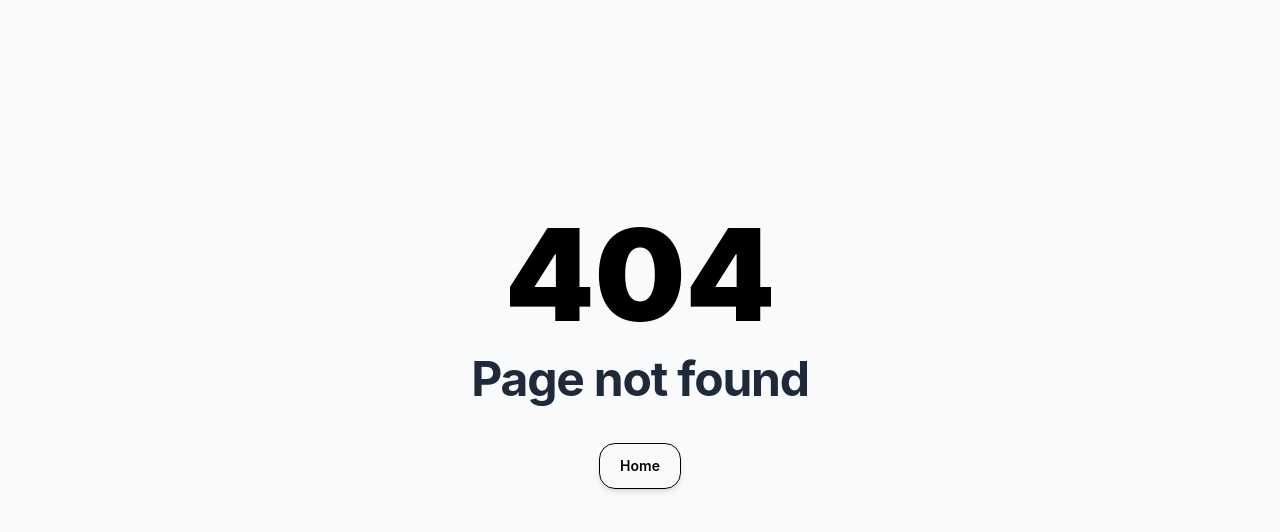
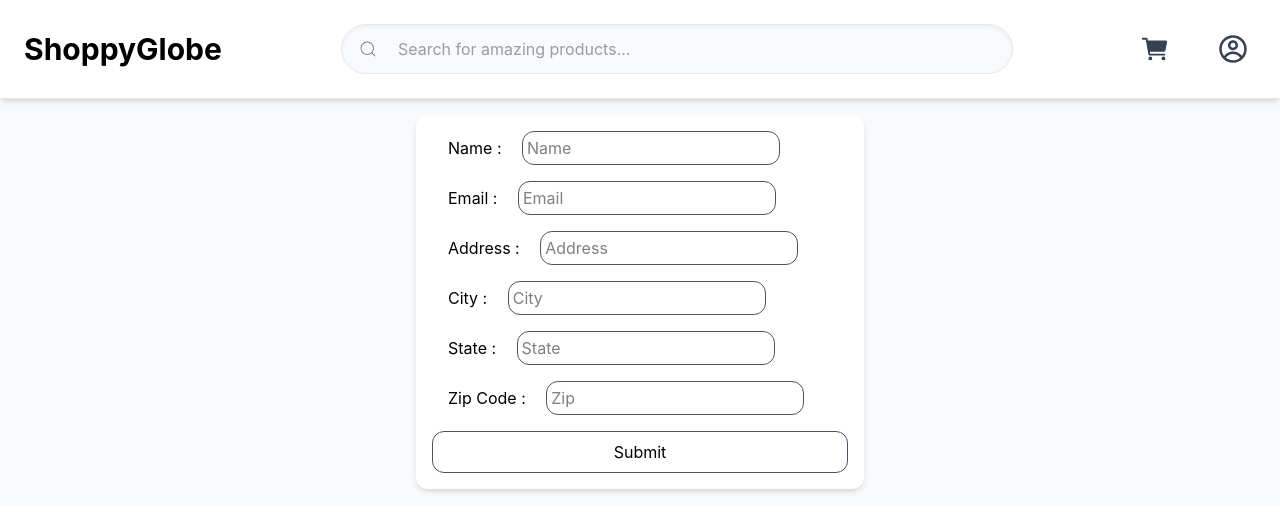
Before and after one commit to Gagangowda777/ShoppyGlobe, a React (Vite) app: page /checkout in a window 1280 px wide. Before the commit this address had no page. Shown: the top 532 px of the page. Built offline with nearby package versions, Linux system fonts and the light colour scheme.

Commit message:
added checkout page-1.0

```diff
--- a/src/App.jsx
+++ b/src/App.jsx
@@ -4,6 +4,7 @@ import ProductList from "./Components/ProductList";
 import ProductDetal from "./Components/ProductDetal";
 import Cart from "./Components/Cart";
 import ErrorPage from "./Components/ErrorPage";
+import CheckOut from './Components/CheckOut';
 
 // Create a layout component that includes the Header
 const Layout = () => (
@@ -21,6 +22,7 @@ function App() {
           <Route path="/" element={<ProductList />} />
           <Route path="/product/:id" element={<ProductDetal />} />
           <Route path="/cart" element={<Cart />} />
+          <Route path="/checkout" element={<CheckOut />} />
         </Route>
         <Route path="*" element={<ErrorPage />} />
       </Routes>
--- /dev/null
+++ b/src/Components/CheckOut.jsx
@@ -0,0 +1,36 @@
+
+function CheckOut() {
+  return (
+    <div className='flex justify-center items-center p-4 bg-gray-50'>
+        <form className='flex flex-col gap-4 bg-white p-4 rounded-xl shadow-md w-full max-w-md'>
+            <div>
+                <label className="p-4 w-full" htmlFor="name">Name : </label>
+                <input className="border border-gray-600 rounded-xl p-1" type="text" placeholder='Name' id='name'/>
+            </div>
+            <div>
+                <label className="p-4 w-full" htmlFor="email">Email : </label>
+                <input className="border border-gray-600 rounded-xl p-1" type="email" placeholder='Email' id='email'/>
+            </div>
+            <div>
+                <label className="p-4 w-full" htmlFor="address">Address : </label>
+                <input className="border border-gray-600 rounded-xl p-1" type="text" placeholder='Address' id='address'/>
+            </div>
+            <div>
+                <label className="p-4 w-full" htmlFor="city">City : </label>
+                <input className="border border-gray-600 rounded-xl p-1" type="text" placeholder='City' id='city'/>
+            </div>
+            <div>
+                <label className="p-4 w-full" htmlFor="state">State : </label>
+                <input className="border border-gray-600 rounded-xl p-1" type="text" placeholder='State' id='state'/>
+            </div>
+            <div>
+                <label className="p-4 w-full" htmlFor="zip">Zip Code : </label>
+                <input className="border border-gray-600 rounded-xl p-1" type="text" placeholder='Zip' id='zip'/>
+            </div>
+            <button className="border border-gray-600 rounded-xl p-2 hover:bg-black hover:text-white" type='submit'>Submit</button>
+        </form>
+    </div>
+  )
+}
+
+export default CheckOut
```
